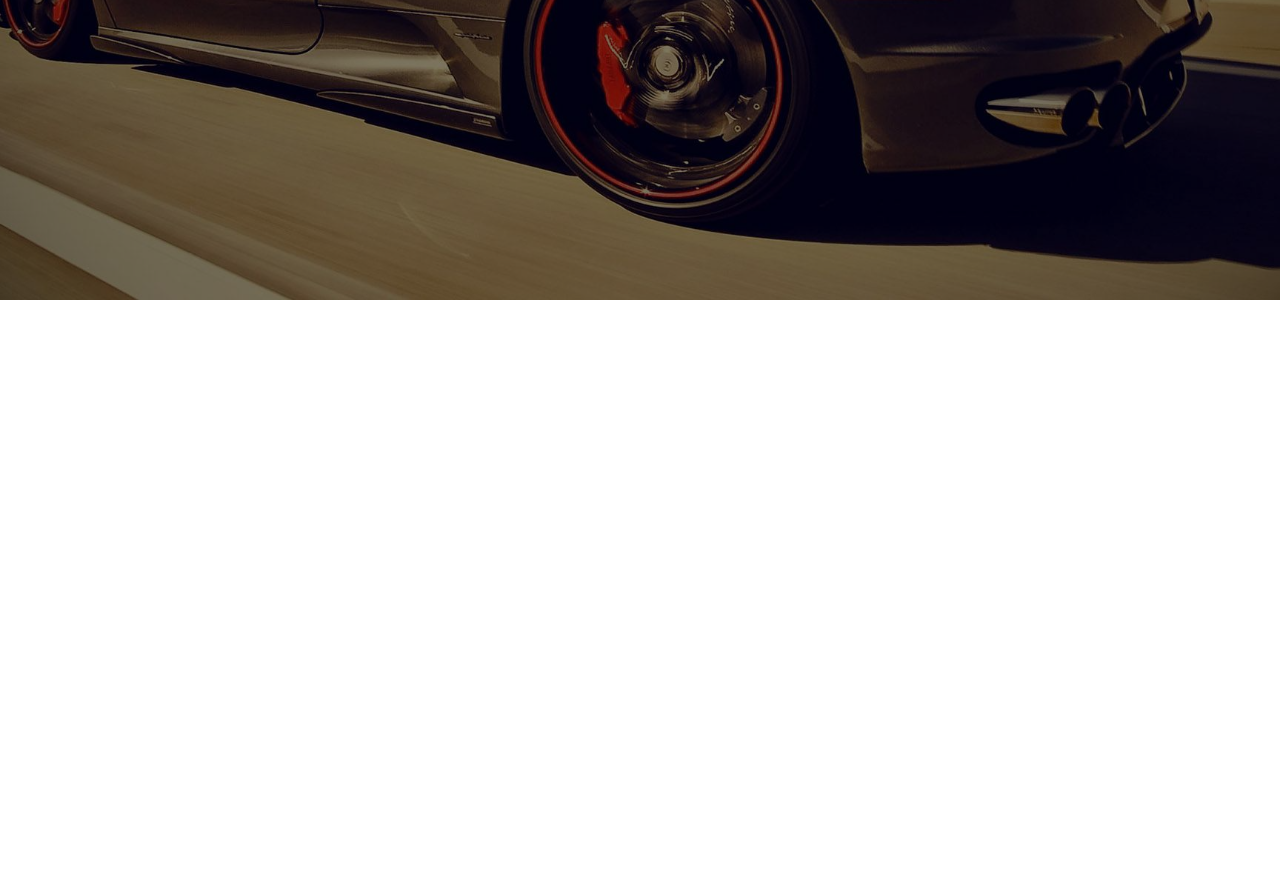
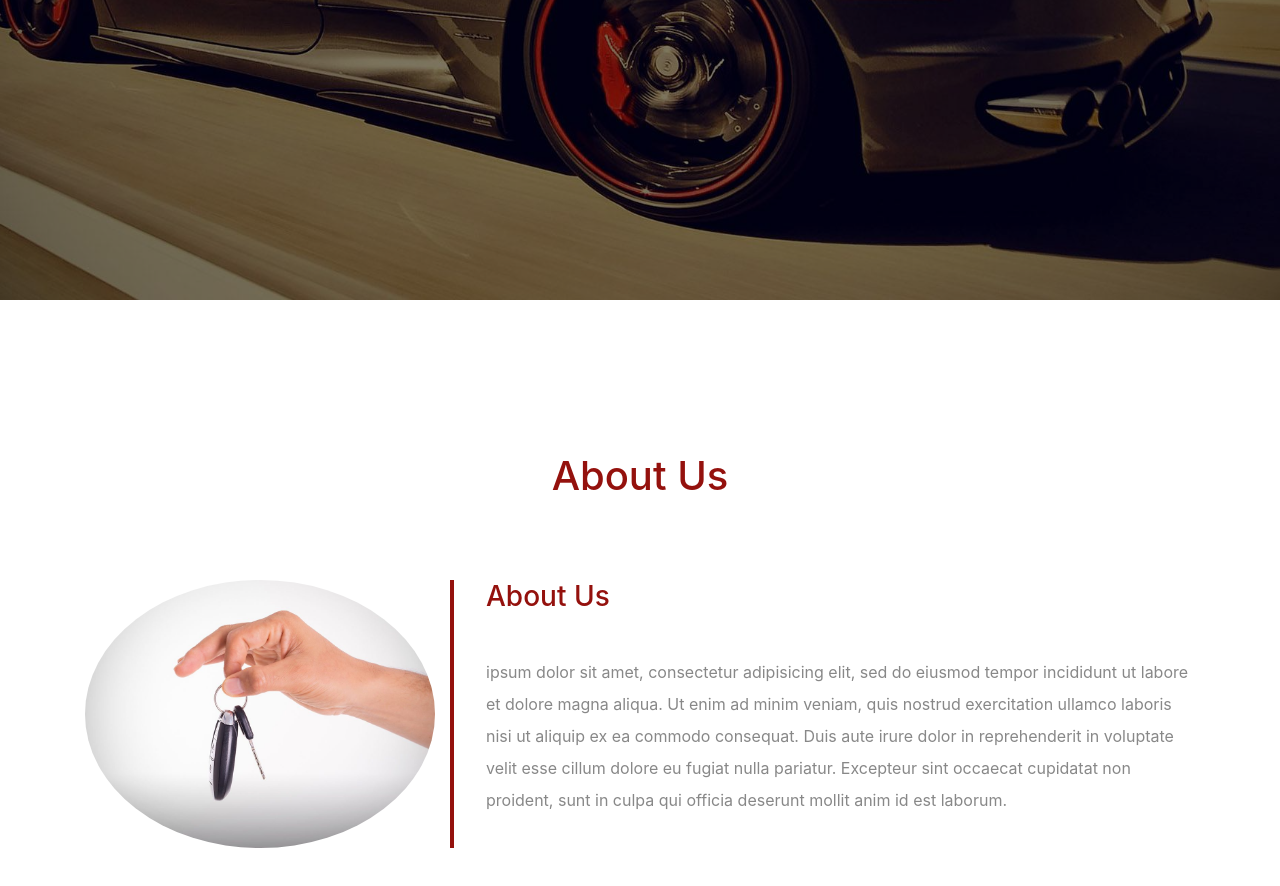
Before and after one commit to lailakh/car_template, a plain HTML site: page index.html in a window 1280 px wide. Shown: the part 500-1386 px from the top of the page. Before the commit the page ends 800 px from the top, so only its background shows below. Drawn offline with Linux system fonts and the light colour scheme.

Commit message:
add about us section

```diff
--- a/css/custome.css
+++ b/css/custome.css
@@ -100,7 +100,59 @@
  }
 
 
+/**********about us*****************/
+.about{
+ margin: 4em 0;
+ padding: .5em;
+ position: relative;
+}
+.about h1{
+ color:#94110d;
+ margin: 2em;
 
+}
+.about img{
+ height: 100%;
+    width: 100%;
+    border-radius: 50%
+}
+
+.about .desc{
+
+ border-left:4px solid #94110d;
+ padding-left: 2em;
+}
+.about .desc h3{
+margin-bottom: 1.5em;
+ color: #94110d;
+
+
+
+}
+.about .desc p{
+ line-height:2;
+ color:#888;
+}
+
+ @media (max-width: 576px) {
+ 	.about h1 {
+ 		font-size: 25px;
+ 	}
+
+ 	.about h3 {
+ 		font-size: 20px;
+ 		margin-bottom: 1em;
+ 	}
+
+
+   .about .desc{
+
+
+ padding-left: 1.5em;
+}
+ }
+
+/****************************/
 
 
 
--- a/index.html
+++ b/index.html
@@ -59,6 +59,40 @@
 
     </header>
 
+    <!--===============================about Us =======================-->
+    <div class="about" id="about">
+      <div class="container">
+
+          <h1 class="text-center">About Us</h1>
+
+              <div class="row">
+                     <div class="col-lg-4 col-md-4 col-sm-12">
+                              <img src="img/about_us.jpg" class="img-fluid">
+
+                     </div>
+                       <div class="col-lg-8 col-md-8 col-sm-12 desc">
+
+                              <h3>About Us</h3>
+                              <p>
+                                 ipsum dolor sit amet, consectetur adipisicing elit, sed do eiusmod
+                               tempor incididunt ut labore et dolore magna aliqua. Ut enim ad minim veniam,
+                               quis nostrud exercitation ullamco laboris nisi ut aliquip ex ea commodo
+                               consequat. Duis aute irure dolor in reprehenderit in voluptate velit esse
+                               cillum dolore eu fugiat nulla pariatur. Excepteur sint occaecat cupidatat non
+                               proident, sunt in culpa qui officia deserunt mollit anim id est laborum.
+                              </p>
+                       </div>
+           </div>
+
+
+
+
+       </div>
+
+    </div>
+
+    <!--=================================================================-->
+
 
 
 
```
Also changed, not shown: img/about_us.jpg (added).
